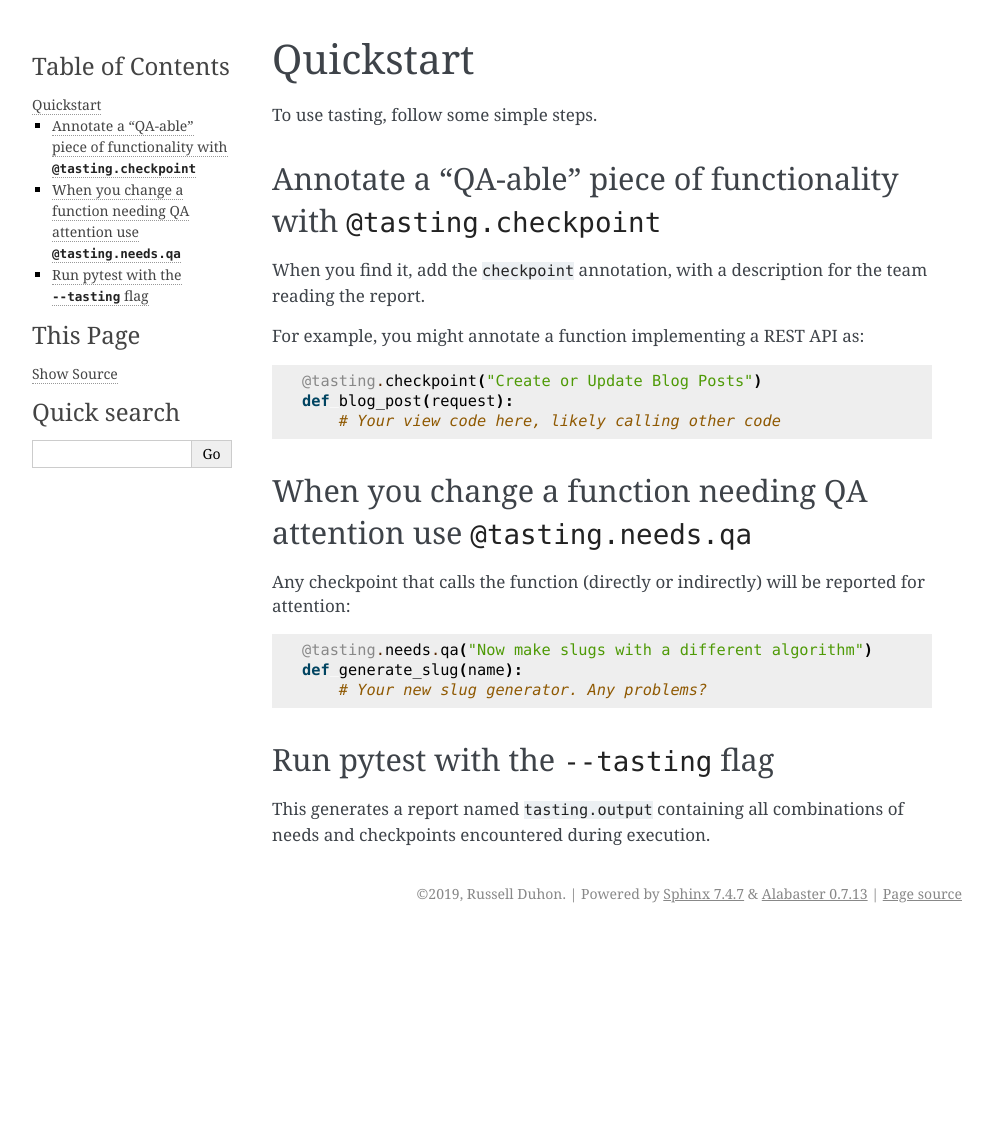
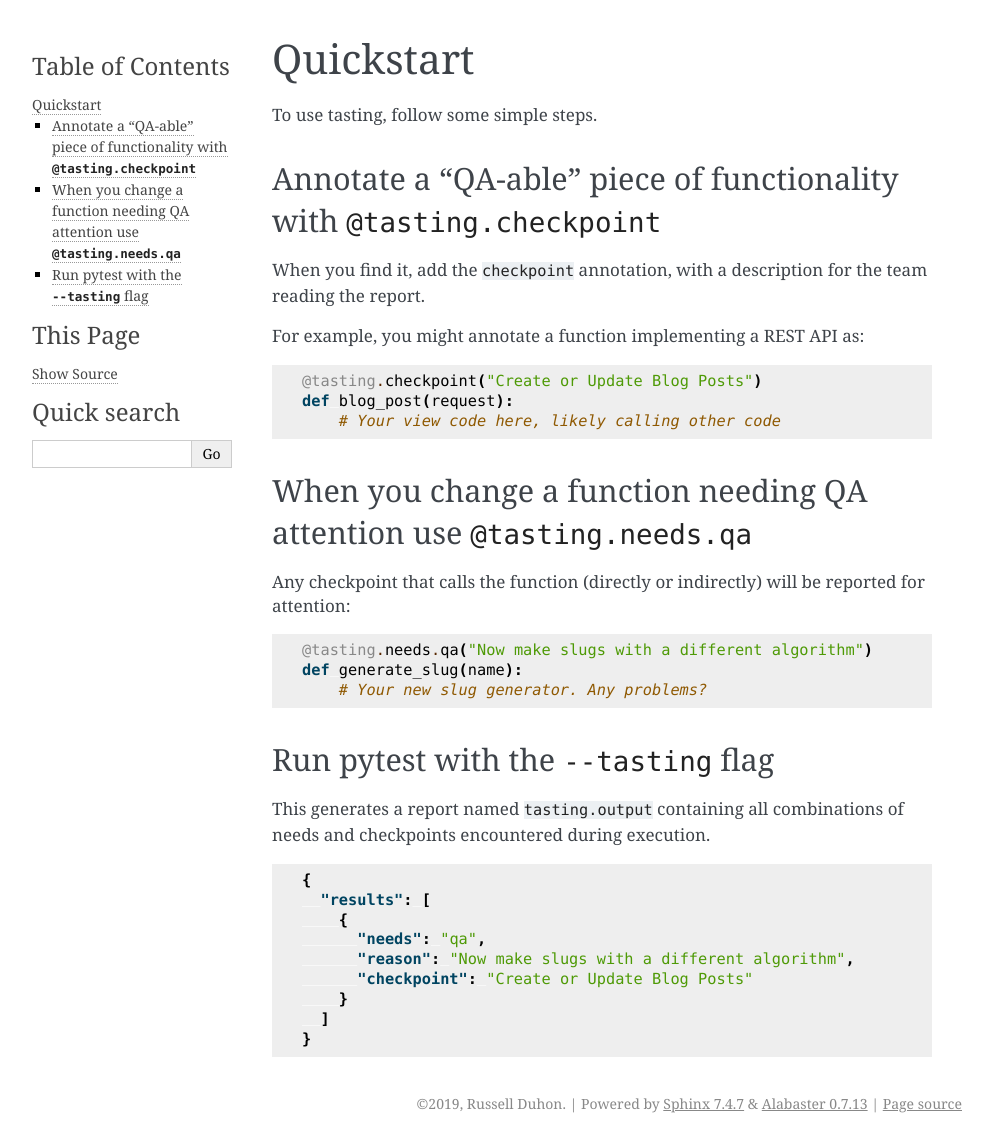
Before and after one commit to fugu13/tasting, a Sphinx documentation site: the page built from docs/quickstart.rst, in a window 1280 px wide. Shown: the whole page, without its empty margins (148-1141 px from the left). Built offline with Sphinx 7.4.7, drawn with Linux system fonts in a browser that asks for light colours; before the commit the page ends 933 px from its top, so only the background shows below that.

Commit message:
add output example to docs

```diff
--- a/docs/quickstart.rst
+++ b/docs/quickstart.rst
@@ -32,3 +32,15 @@ Run pytest with the ``--tasting`` flag
 --------------------------------------------
 
 This generates a report named ``tasting.output`` containing all combinations of needs and checkpoints encountered during execution.
+
+.. code-block:: json
+
+   {
+     "results": [
+       {
+         "needs": "qa",
+         "reason": "Now make slugs with a different algorithm",
+         "checkpoint": "Create or Update Blog Posts"
+       }
+     ]
+   }
```
